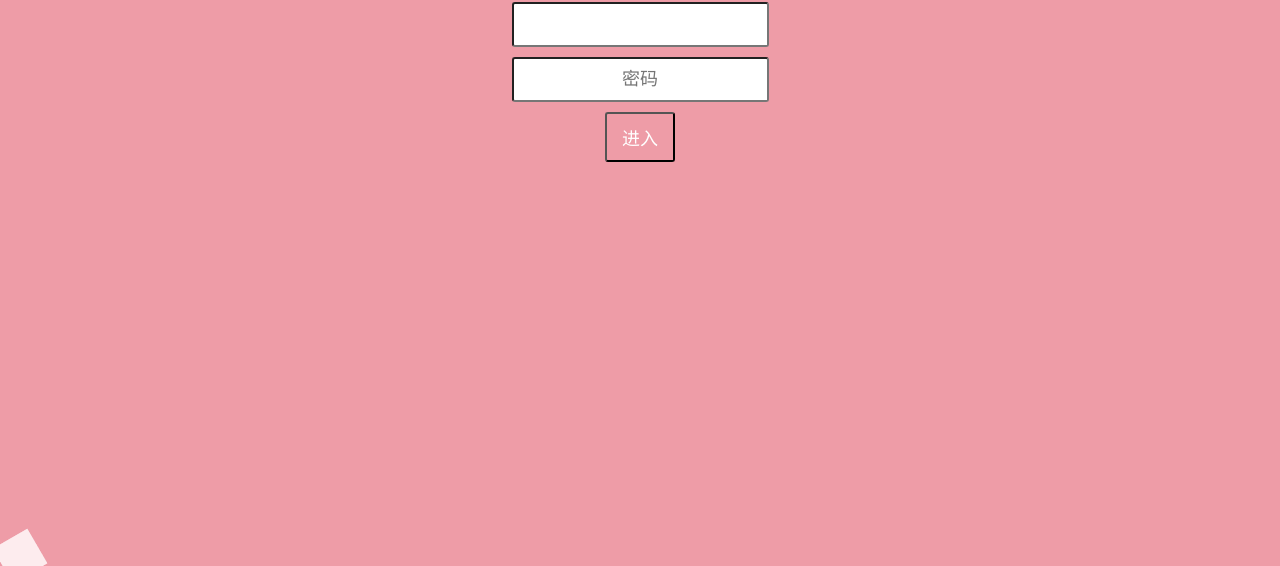
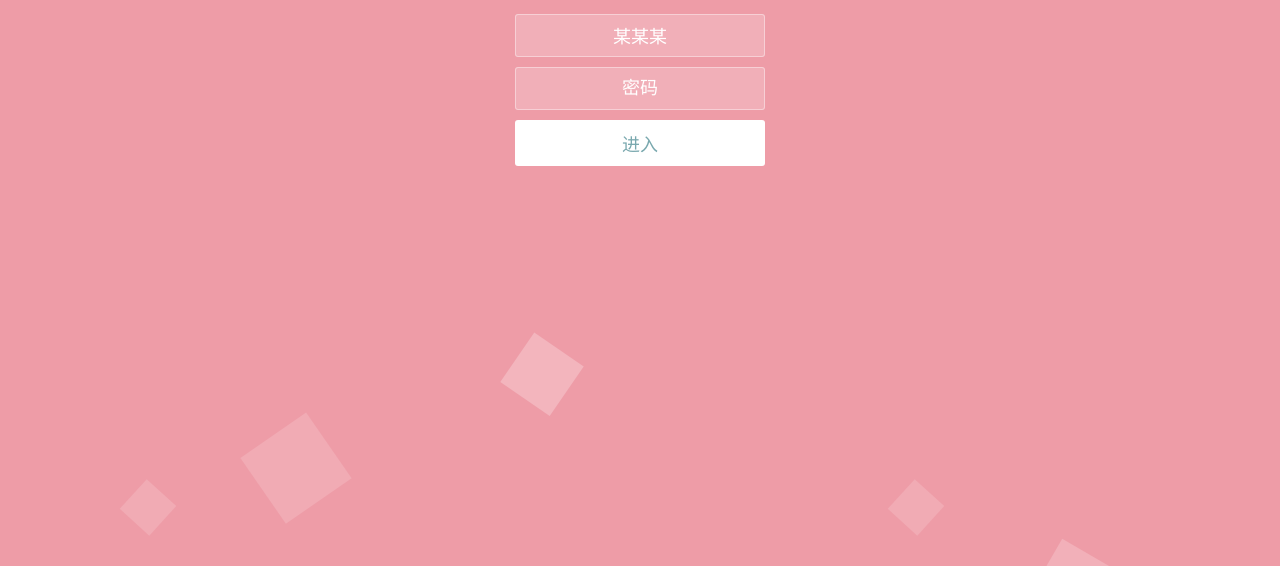
Before and after one commit to Sszero0/happy-birthday, a plain HTML site: page html/login.html in a window 1280 px wide. Shown: the part 234-800 px from the top of the page. Drawn offline with Linux system fonts and the light colour scheme.

Commit message:
Update styles.css

```diff
--- a/css/styles.css
+++ b/css/styles.css
@@ -1,44 +1,89 @@
+
 * {
   box-sizing: border-box;
   margin: 0;
   padding: 0;
   font-weight: 300;
 }
-
 body {
-    font-family: "Microsoft YaHei";
-    color: var(--main-color, white);
+  font-family:"Microsoft YaHei";
+  color: white;
   font-weight: 300;
 }
-
+body ::-webkit-input-placeholder {
+  /* WebKit browsers */
+  font-family:"Microsoft YaHei";
+  color: white;
+  font-weight: 300;
+}
+body :-moz-placeholder {
+  /* Mozilla Firefox 4 to 18 */
+  font-family:"Microsoft YaHei";
+  color: white;
+  opacity: 1;
+  font-weight: 300;
+}
+body ::-moz-placeholder {
+  /* Mozilla Firefox 19+ */
+  font-family:"Microsoft YaHei";
+  color: white;
+  opacity: 1;
+  font-weight: 300;
+}
+body :-ms-input-placeholder {
+  /* Internet Explorer 10+ */
+  font-family:"Microsoft YaHei";
+  color: white;
+  font-weight: 300;
+}
 .wrapper {
+  background: #ee9ca7;
+  background: -webkit-linear-gradient(top left, #ee9ca7 0%, #ee9ca7 100%);
   background: linear-gradient(to bottom right, #ee9ca7 0%, #ee9ca7 100%);
-    background-color: rgba(255, 255, 255, 0.9);
+  background-color:rgba(255,255,255,0.9);
   position: absolute;
-    top: 0;
+  top:0;
   left: 0;
   width: 100%;
   height: 100%;
   overflow: hidden;
+
 }
 
+.wrapper.form-success .container h1 {
+  -webkit-transform: translateY(85px);
+      -ms-transform: translateY(85px);
+          transform: translateY(85px);
+}
 .container {
   max-width: 600px;
   margin: 0 auto;
   margin-top: 7%;
   padding: 80px 0;
+  height: 400px;
   text-align: center;
 }
-
+.container h1 {
+  font-size: 40px;
+  -webkit-transition-duration: 1s;
+          transition-duration: 1s;
+  -webkit-transition-timing-function: ease-in-put;
+          transition-timing-function: ease-in-put;
+  font-weight: 200;
+}
 form {
   padding: 20px 0;
   position: relative;
   z-index: 2;
 }
-
-form input, form button {
+form input {
+  -webkit-appearance: none;
+     -moz-appearance: none;
           appearance: none;
   outline: 0;
+  border: 1px solid rgba(255, 255, 255, 0.4);
+  background-color: rgba(255, 255, 255, 0.2);
+  width: 250px;
   border-radius: 3px;
   padding: 10px 15px;
   margin: 0 auto 10px auto;
@@ -46,29 +91,47 @@ form input, form button {
   text-align: center;
   font-family: "Microsoft YaHei";
   font-size: 18px;
-    color: var(--main-color);
+  color: white;
+  -webkit-transition-duration: 0.25s;
           transition-duration: 0.25s;
   font-weight: 300;
 }
-
 form input:hover {
   background-color: rgba(255, 255, 255, 0.4);
 }
-
 form input:focus {
-    background-color: var(--main-color);
+  background-color: white;
   width: 300px;
-    color: var(--accent-color);
+  color: #79A8AE;
 }
-
 form button {
-    background-color: var(--main-color);
-    color: var(--accent-color);
+  -webkit-appearance: none;
+     -moz-appearance: none;
+          appearance: none;
+  outline: 0;
+  background-color: white;
+  font-family: "Microsoft YaHei";
+  border: 0;
+  padding: 10px 15px;
+  color: #79A8AE;
+  border-radius: 3px;
+  width: 250px;
   cursor: pointer;
   font-size: 18px;
+  -webkit-transition-duration: 0.25s;
           transition-duration: 0.25s;
 }
-
+form button:hover {
+  background-color: #f5f7f9;
+}
+.bg-bubbles {
+  position: absolute;
+  top: 0;
+  left: 0;
+  width: 100%;
+  height: 100%;
+  z-index: 1;
+}
 .bg-bubbles li {
   position: absolute;
   list-style: none;
@@ -77,14 +140,97 @@ form button {
   height: 40px;
   background-color: rgba(255, 255, 255, 0.15);
   bottom: -160px;
-    animation: square 30s infinite linear;
+  -webkit-animation: square 30s infinite;
+  animation: square 30s infinite;
+  -webkit-transition-timing-function: linear;
+  transition-timing-function: linear;
 }
-
-@keyframes square {
+.bg-bubbles li:nth-child(1) {
+  left: 10%;
+}
+.bg-bubbles li:nth-child(2) {
+  left: 20%;
+  width: 80px;
+  height: 80px;
+  -webkit-animation-delay: 2s;
+          animation-delay: 2s;
+  -webkit-animation-duration: 17s;
+          animation-duration: 17s;
+}
+.bg-bubbles li:nth-child(3) {
+  left: 25%;
+  -webkit-animation-delay: 4s;
+          animation-delay: 4s;
+}
+.bg-bubbles li:nth-child(4) {
+  left: 40%;
+  width: 60px;
+  height: 60px;
+  -webkit-animation-duration: 22s;
+          animation-duration: 22s;
+  background-color: rgba(255, 255, 255, 0.25);
+}
+.bg-bubbles li:nth-child(5) {
+  left: 70%;
+}
+.bg-bubbles li:nth-child(6) {
+  left: 80%;
+  width: 120px;
+  height: 120px;
+  -webkit-animation-delay: 3s;
+          animation-delay: 3s;
+  background-color: rgba(255, 255, 255, 0.2);
+}
+.bg-bubbles li:nth-child(7) {
+  left: 32%;
+  width: 160px;
+  height: 160px;
+  -webkit-animation-delay: 7s;
+          animation-delay: 7s;
+}
+.bg-bubbles li:nth-child(8) {
+  left: 55%;
+  width: 20px;
+  height: 20px;
+  -webkit-animation-delay: 15s;
+          animation-delay: 15s;
+  -webkit-animation-duration: 40s;
+          animation-duration: 40s;
+}
+.bg-bubbles li:nth-child(9) {
+  left: 25%;
+  width: 10px;
+  height: 10px;
+  -webkit-animation-delay: 2s;
+          animation-delay: 2s;
+  -webkit-animation-duration: 40s;
+          animation-duration: 40s;
+  background-color: rgba(255, 255, 255, 0.3);
+}
+.bg-bubbles li:nth-child(10) {
+  left: 90%;
+  width: 160px;
+  height: 160px;
+  -webkit-animation-delay: 11s;
+          animation-delay: 11s;
+}
+@-webkit-keyframes square {
   0% {
+    -webkit-transform: translateY(0);
             transform: translateY(0);
   }
   100% {
-        transform: translateY(-900px) rotate(360deg);
+    -webkit-transform: translateY(-900px) rotate(600deg);
+            transform: translateY(-900px) rotate(600deg);
   }
 }
+@keyframes square {
+  0% {
+    -webkit-transform: translateY(0);
+            transform: translateY(0);
+  }
+  100% {
+    -webkit-transform: translateY(-900px) rotate(600deg);
+            transform: translateY(-900px) rotate(600deg);
+  }
+}
```
Lines whose indentation alone changed are shown as unchanged.
